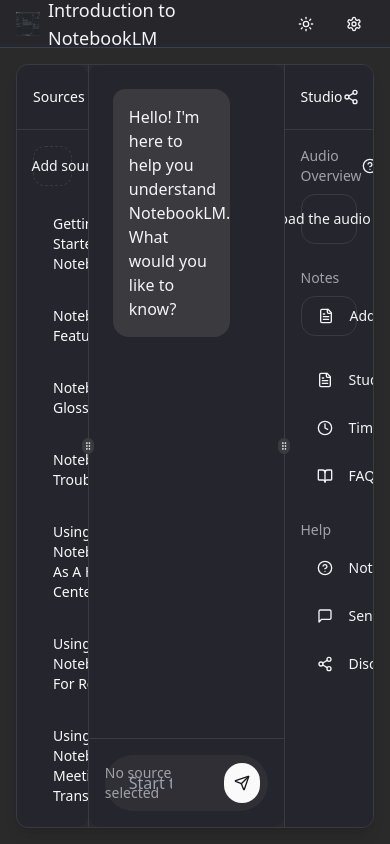
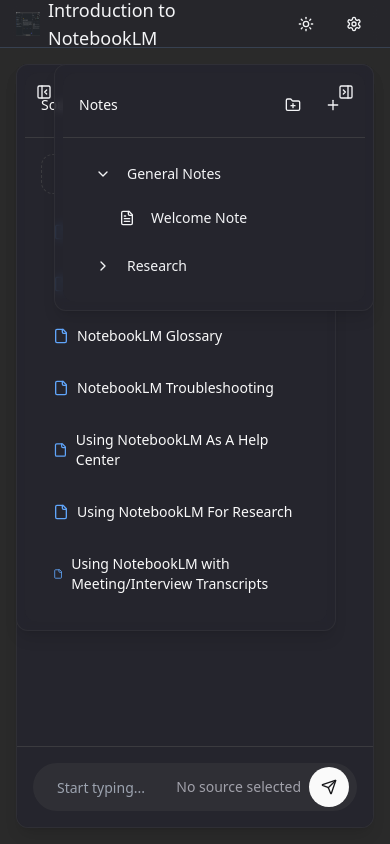
Before and after one commit to localhost093/query-mate, a React (Vite) app: page / in a window 390 px wide. Built offline with nearby package versions, Linux system fonts and the light colour scheme.

Commit message:
Implement UI enhancements and features
- Modified the UI to have floating sidebars with toggling functionality.
- Implemented a markdown note feature in the right sidebar.
- Removed the help section from the right sidebar.
- Made the UI responsive across different devices.

```diff
--- a/src/components/StudioPanel.tsx
+++ b/src/components/StudioPanel.tsx
@@ -1,110 +1,206 @@
 
-import { FileText, Clock, BookOpen, HelpCircle, MessageSquare, Share2 } from "lucide-react";
+import { FileText, Plus, FolderPlus, ChevronRight, ChevronDown } from "lucide-react";
 import { Button } from "./ui/button";
 import { useState } from "react";
 import { useToast } from "../hooks/use-toast";
+import { Input } from "./ui/input";
+import { cn } from "@/lib/utils";
 
-const StudioPanel = () => {
+interface Note {
+  id: string;
+  title: string;
+  content: string;
+  folderId?: string;
+}
+
+interface Folder {
+  id: string;
+  name: string;
+  isOpen: boolean;
+}
+
+interface StudioPanelProps {
+  onNoteSelect: (noteId: string) => void;
+}
+
+const StudioPanel = ({ onNoteSelect }: StudioPanelProps) => {
   const { toast } = useToast();
-  const [isAudioLoading, setIsAudioLoading] = useState(false);
+  const [folders, setFolders] = useState<Folder[]>([
+    { id: "1", name: "General Notes", isOpen: true },
+    { id: "2", name: "Research", isOpen: false }
+  ]);
+  const [notes, setNotes] = useState<Note[]>([
+    { id: "1", title: "Welcome Note", content: "# Welcome\nThis is your first note!", folderId: "1" },
+    { id: "2", title: "Research Ideas", content: "## Research Topics\n1. Topic A\n2. Topic B", folderId: "2" }
+  ]);
+  const [showNewFolder, setShowNewFolder] = useState(false);
+  const [newFolderName, setNewFolderName] = useState("");
+  const [showNewNote, setShowNewNote] = useState(false);
+  const [newNoteTitle, setNewNoteTitle] = useState("");
+  const [selectedFolderId, setSelectedFolderId] = useState<string | null>(null);
 
-  const handleLoadAudio = () => {
-    setIsAudioLoading(true);
-    setTimeout(() => {
-      setIsAudioLoading(false);
+  const handleAddFolder = () => {
+    if (newFolderName.trim()) {
+      const newFolder: Folder = {
+        id: Date.now().toString(),
+        name: newFolderName,
+        isOpen: true
+      };
+      setFolders([...folders, newFolder]);
+      setNewFolderName("");
+      setShowNewFolder(false);
+    }
+  };
+
+  const handleAddNote = () => {
+    if (newNoteTitle.trim() && selectedFolderId) {
+      const newNote: Note = {
+        id: Date.now().toString(),
+        title: newNoteTitle,
+        content: `# ${newNoteTitle}\n\nStart writing here...`,
+        folderId: selectedFolderId
+      };
+      setNotes([...notes, newNote]);
+      setNewNoteTitle("");
+      setShowNewNote(false);
       toast({
-        title: "Audio Overview",
-        description: "Audio overview is not yet implemented.",
+        title: "Note created",
+        description: `${newNoteTitle} has been created.`
       });
-    }, 1500);
+    }
+  };
+
+  const toggleFolder = (folderId: string) => {
+    setFolders(folders.map(folder =>
+      folder.id === folderId ? { ...folder, isOpen: !folder.isOpen } : folder
+    ));
   };
 
   return (
-    <div className="h-full flex flex-col bg-background">
+    <div className="h-full flex flex-col bg-background rounded-xl">
       <div className="p-4 border-b border-border flex items-center justify-between">
-        <h2 className="text-sm font-medium text-foreground">Studio</h2>
-        <Button variant="ghost" size="icon" className="h-8 w-8">
-          <Share2 className="h-4 w-4" />
+        <h2 className="text-sm font-medium text-foreground">Notes</h2>
+        <div className="flex gap-2">
+          <Button
+            variant="ghost"
+            size="icon"
+            className="h-8 w-8"
+            onClick={() => setShowNewFolder(true)}
+          >
+            <FolderPlus className="h-4 w-4" />
+          </Button>
+          <Button
+            variant="ghost"
+            size="icon"
+            className="h-8 w-8"
+            onClick={() => setShowNewNote(true)}
+          >
+            <Plus className="h-4 w-4" />
           </Button>
         </div>
+      </div>
 
-      <div className="p-4 space-y-6 flex-1 overflow-y-auto">
+      <div className="p-4 space-y-4 flex-1 overflow-y-auto">
+        {showNewFolder && (
           <div className="space-y-2">
-          <div className="flex items-center justify-between">
-            <span className="text-sm text-muted-foreground">Audio Overview</span>
-            <Button variant="ghost" size="icon">
-              <HelpCircle className="h-4 w-4" />
+            <Input
+              placeholder="Folder name"
+              value={newFolderName}
+              onChange={(e) => setNewFolderName(e.target.value)}
+              className="bg-background"
+            />
+            <div className="flex gap-2">
+              <Button
+                variant="default"
+                className="flex-1"
+                onClick={handleAddFolder}
+              >
+                Add
+              </Button>
+              <Button
+                variant="outline"
+                className="flex-1"
+                onClick={() => setShowNewFolder(false)}
+              >
+                Cancel
               </Button>
             </div>
+          </div>
+        )}
 
+        {showNewNote && (
+          <div className="space-y-2">
+            <Input
+              placeholder="Note title"
+              value={newNoteTitle}
+              onChange={(e) => setNewNoteTitle(e.target.value)}
+              className="bg-background"
+            />
+            <select
+              className="w-full p-2 rounded-md border border-border bg-background"
+              onChange={(e) => setSelectedFolderId(e.target.value)}
+            >
+              <option value="">Select folder</option>
+              {folders.map(folder => (
+                <option key={folder.id} value={folder.id}>
+                  {folder.name}
+                </option>
+              ))}
+            </select>
+            <div className="flex gap-2">
+              <Button
+                variant="default"
+                className="flex-1"
+                onClick={handleAddNote}
+              >
+                Add
+              </Button>
               <Button
                 variant="outline"
-            className="w-full justify-center py-6"
-            onClick={handleLoadAudio}
-            disabled={isAudioLoading}
+                className="flex-1"
+                onClick={() => setShowNewNote(false)}
               >
-            {isAudioLoading ? "Loading..." : "Click to load the audio overview"}
+                Cancel
               </Button>
             </div>
+          </div>
+        )}
 
         <div className="space-y-2">
-          <h3 className="text-sm text-muted-foreground">Notes</h3>
-          <Button
-            variant="outline"
-            className="w-full justify-start"
-          >
-            <FileText className="mr-2 h-4 w-4" />
-            Add note
-          </Button>
-        </div>
-
-        <div className="space-y-2">
+          {folders.map(folder => (
+            <div key={folder.id} className="space-y-1">
               <Button
                 variant="ghost"
                 className="w-full justify-start"
+                onClick={() => toggleFolder(folder.id)}
+              >
+                {folder.isOpen ?
+                  <ChevronDown className="mr-2 h-4 w-4" /> :
+                  <ChevronRight className="mr-2 h-4 w-4" />
+                }
+                {folder.name}
+              </Button>
+
+              {folder.isOpen && (
+                <div className="ml-4 space-y-1">
+                  {notes
+                    .filter(note => note.folderId === folder.id)
+                    .map(note => (
+                      <Button
+                        key={note.id}
+                        variant="ghost"
+                        className="w-full justify-start pl-6"
+                        onClick={() => onNoteSelect(note.id)}
                       >
                         <FileText className="mr-2 h-4 w-4" />
-            Study guide
+                        {note.title}
                       </Button>
-          <Button
-            variant="ghost"
-            className="w-full justify-start"
-          >
-            <Clock className="mr-2 h-4 w-4" />
-            Timeline
-          </Button>
-          <Button
-            variant="ghost"
-            className="w-full justify-start"
-          >
-            <BookOpen className="mr-2 h-4 w-4" />
-            FAQ
-          </Button>
+                    ))
+                  }
                 </div>
-
-        <div className="space-y-2">
-          <h3 className="text-sm text-muted-foreground">Help</h3>
-          <Button
-            variant="ghost"
-            className="w-full justify-start"
-          >
-            <HelpCircle className="mr-2 h-4 w-4" />
-            NotebookLM Help
-          </Button>
-          <Button
-            variant="ghost"
-            className="w-full justify-start"
-          >
-            <MessageSquare className="mr-2 h-4 w-4" />
-            Send feedback
-          </Button>
-          <Button
-            variant="ghost"
-            className="w-full justify-start"
-          >
-            <Share2 className="mr-2 h-4 w-4" />
-            Discord
-          </Button>
+              )}
+            </div>
+          ))}
         </div>
       </div>
     </div>
--- a/src/index.css
+++ b/src/index.css
@@ -88,3 +88,14 @@
 ::-webkit-scrollbar-thumb:hover {
   background: #4B5563;
 }
+
+/* Responsive styles */
+@media (max-width: 768px) {
+  .glass-panel {
+    @apply rounded-xl;
+  }
+
+  .capsule-input {
+    @apply h-12 text-sm;
+  }
+}
--- a/src/pages/Index.tsx
+++ b/src/pages/Index.tsx
@@ -1,18 +1,21 @@
 
 import { useState } from "react";
-import { ResizablePanelGroup, ResizablePanel, ResizableHandle } from "@/components/ui/resizable";
 import SourcePanel from "../components/SourcePanel";
 import ChatPanel from "../components/ChatPanel";
 import StudioPanel from "../components/StudioPanel";
 import SettingsDialog from "../components/SettingsDialog";
 import { Button } from "@/components/ui/button";
-import { Moon, Sun, Settings } from "lucide-react";
+import { Moon, Sun, Settings, PanelLeftClose, PanelRightClose } from "lucide-react";
 import { useTheme } from "../context/ThemeContext";
+import { cn } from "@/lib/utils";
 
 const Index = () => {
   const { theme, toggleTheme } = useTheme();
   const [showSettings, setShowSettings] = useState(false);
   const [selectedSource, setSelectedSource] = useState<string | undefined>();
+  const [selectedNote, setSelectedNote] = useState<string | undefined>();
+  const [leftSidebarOpen, setLeftSidebarOpen] = useState(true);
+  const [rightSidebarOpen, setRightSidebarOpen] = useState(true);
   const [sources, setSources] = useState<string[]>([
     "Getting Started with NotebookLM",
     "NotebookLM Features",
@@ -48,27 +51,65 @@ const Index = () => {
 
       {/* Main Content */}
       <div className="h-[calc(100vh-48px)] p-4">
-        <ResizablePanelGroup direction="horizontal" className="rounded-xl overflow-hidden border bg-card shadow-lg">
-          <ResizablePanel defaultSize={20} minSize={15} maxSize={30}>
-            <SourcePanel
-              sources={sources}
-              onSourceAdd={(source) => setSources([...sources, source])}
-              onSourceSelect={setSelectedSource}
+        <div className="relative h-full flex gap-4">
+          {/* Left Sidebar Toggle */}
+          <Button
+            variant="ghost"
+            size="icon"
+            className="absolute left-2 top-2 z-50 lg:hidden"
+            onClick={() => setLeftSidebarOpen(!leftSidebarOpen)}
+          >
+            <PanelLeftClose className="h-4 w-4" />
+          </Button>
+
+          {/* Left Sidebar */}
+          <div className={cn(
+            "w-80 shrink-0 transition-all duration-300",
+            leftSidebarOpen ? "translate-x-0" : "-translate-x-full",
+            "absolute lg:relative left-0 z-40",
+            "lg:translate-x-0",
+            !leftSidebarOpen && "lg:w-0"
+          )}>
+            <div className="h-full glass-panel p-2">
+              <SourcePanel
+                sources={sources}
+                onSourceAdd={(source) => setSources([...sources, source])}
+                onSourceSelect={setSelectedSource}
+              />
+            </div>
+          </div>
+
+          {/* Main Chat Area */}
+          <div className="flex-1 glass-panel">
+            <ChatPanel
+              selectedSource={selectedSource}
+              selectedNote={selectedNote}
             />
-          </ResizablePanel>
+          </div>
 
-          <ResizableHandle withHandle />
+          {/* Right Sidebar Toggle */}
+          <Button
+            variant="ghost"
+            size="icon"
+            className="absolute right-2 top-2 z-50 lg:hidden"
+            onClick={() => setRightSidebarOpen(!rightSidebarOpen)}
+          >
+            <PanelRightClose className="h-4 w-4" />
+          </Button>
 
-          <ResizablePanel defaultSize={55} minSize={30}>
-            <ChatPanel selectedSource={selectedSource} />
-          </ResizablePanel>
-
-          <ResizableHandle withHandle />
-
-          <ResizablePanel defaultSize={25} minSize={15} maxSize={30}>
-            <StudioPanel />
-          </ResizablePanel>
-        </ResizablePanelGroup>
+          {/* Right Sidebar */}
+          <div className={cn(
+            "w-80 shrink-0 transition-all duration-300",
+            rightSidebarOpen ? "translate-x-0" : "translate-x-full",
+            "absolute lg:relative right-0 z-40",
+            "lg:translate-x-0",
+            !rightSidebarOpen && "lg:w-0"
+          )}>
+            <div className="h-full glass-panel p-2">
+              <StudioPanel onNoteSelect={setSelectedNote} />
+            </div>
+          </div>
+        </div>
       </div>
 
       <SettingsDialog
```
Lines whose indentation alone changed are shown as unchanged.
